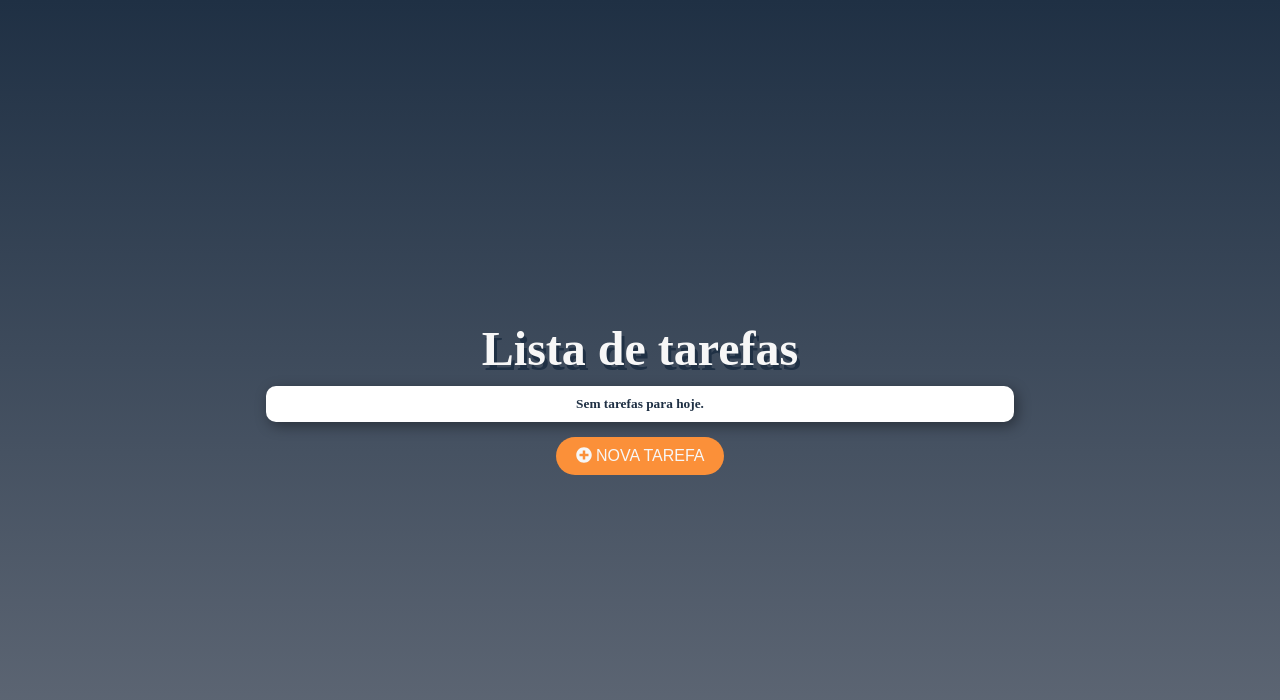
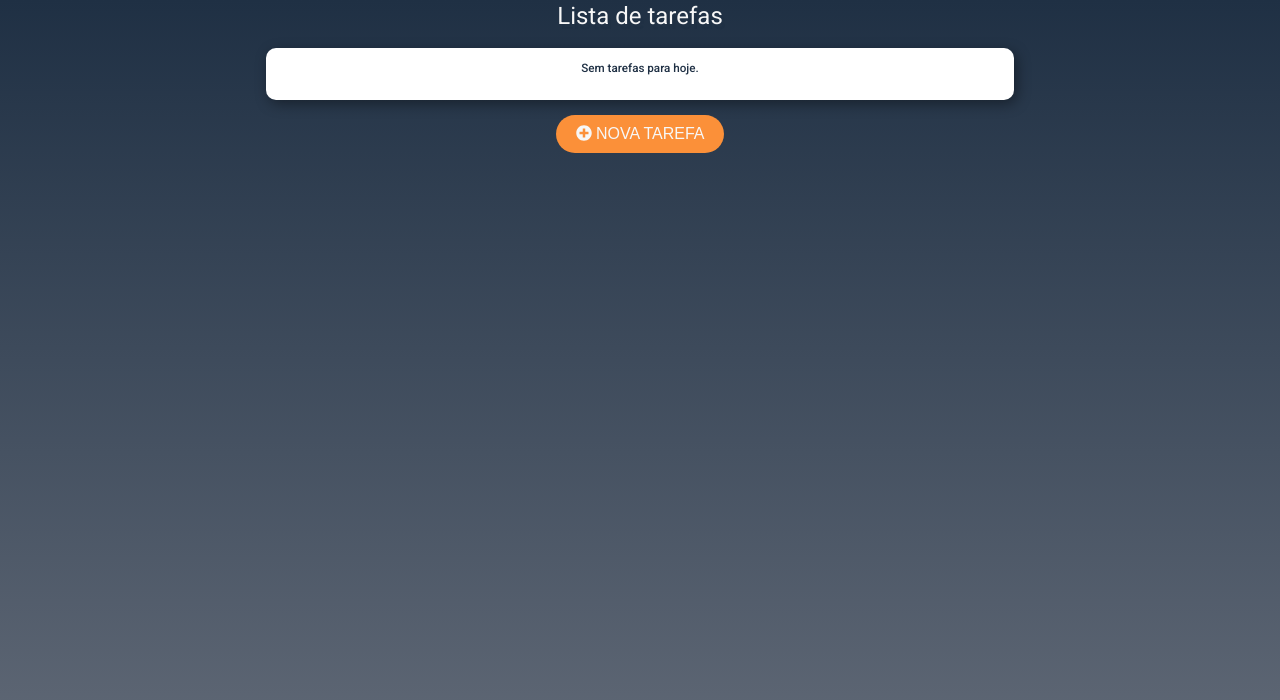
Before and after one commit to ranielsobrinho/AngularToDo, an Angular app: page / in a window 1280 px wide. Shown: the top 700 px of the page. Built offline with nearby package versions, Linux system fonts and the light colour scheme.

Commit message:
Add Angular Material for the project

```diff
--- a/angular.json
+++ b/angular.json
@@ -25,6 +25,7 @@
               "src/manifest.webmanifest"
             ],
             "styles": [
+              "./node_modules/@angular/material/prebuilt-themes/indigo-pink.css",
               "src/styles.css"
             ],
             "scripts": []
@@ -92,6 +93,7 @@
               "src/manifest.webmanifest"
             ],
             "styles": [
+              "./node_modules/@angular/material/prebuilt-themes/indigo-pink.css",
               "src/styles.css"
             ],
             "scripts": []
@@ -123,6 +125,7 @@
           }
         }
       }
-    }},
+    }
+  },
   "defaultProject": "todo"
 }
--- a/package.json
+++ b/package.json
@@ -24,10 +24,12 @@
   "private": true,
   "dependencies": {
     "@angular/animations": "~10.2.0",
+    "@angular/cdk": "^10.2.7",
     "@angular/common": "~10.2.0",
     "@angular/compiler": "~10.2.0",
     "@angular/core": "~10.2.0",
     "@angular/forms": "~10.2.0",
+    "@angular/material": "^10.2.7",
     "@angular/platform-browser": "~10.2.0",
     "@angular/platform-browser-dynamic": "~10.2.0",
     "@angular/router": "~10.2.0",
--- a/src/index.html
+++ b/src/index.html
@@ -10,8 +10,10 @@
   <meta name="robots" content="Angular, Node, ToDo">
   <link rel="icon" type="image/x-icon" href="favicon.ico">
   <link rel="manifest" href="manifest.webmanifest">
+  <link href="https://fonts.googleapis.com/css?family=Roboto:300,400,500&display=swap" rel="stylesheet">
+  <link href="https://fonts.googleapis.com/icon?family=Material+Icons" rel="stylesheet">
 </head>
-<body>
+<body class="mat-typography">
   <app-root></app-root>
   <noscript>Please enable JavaScript to continue using this application.</noscript>
 </body>
--- a/src/styles.css
+++ b/src/styles.css
@@ -190,3 +190,5 @@
         line-height: 30px;
     }
 }
+html, body { height: 100%; }
+body { margin: 0; font-family: Roboto, "Helvetica Neue", sans-serif; }
```
Also changed, not shown: 1 other file (tests, documents, lock files or other folders).
